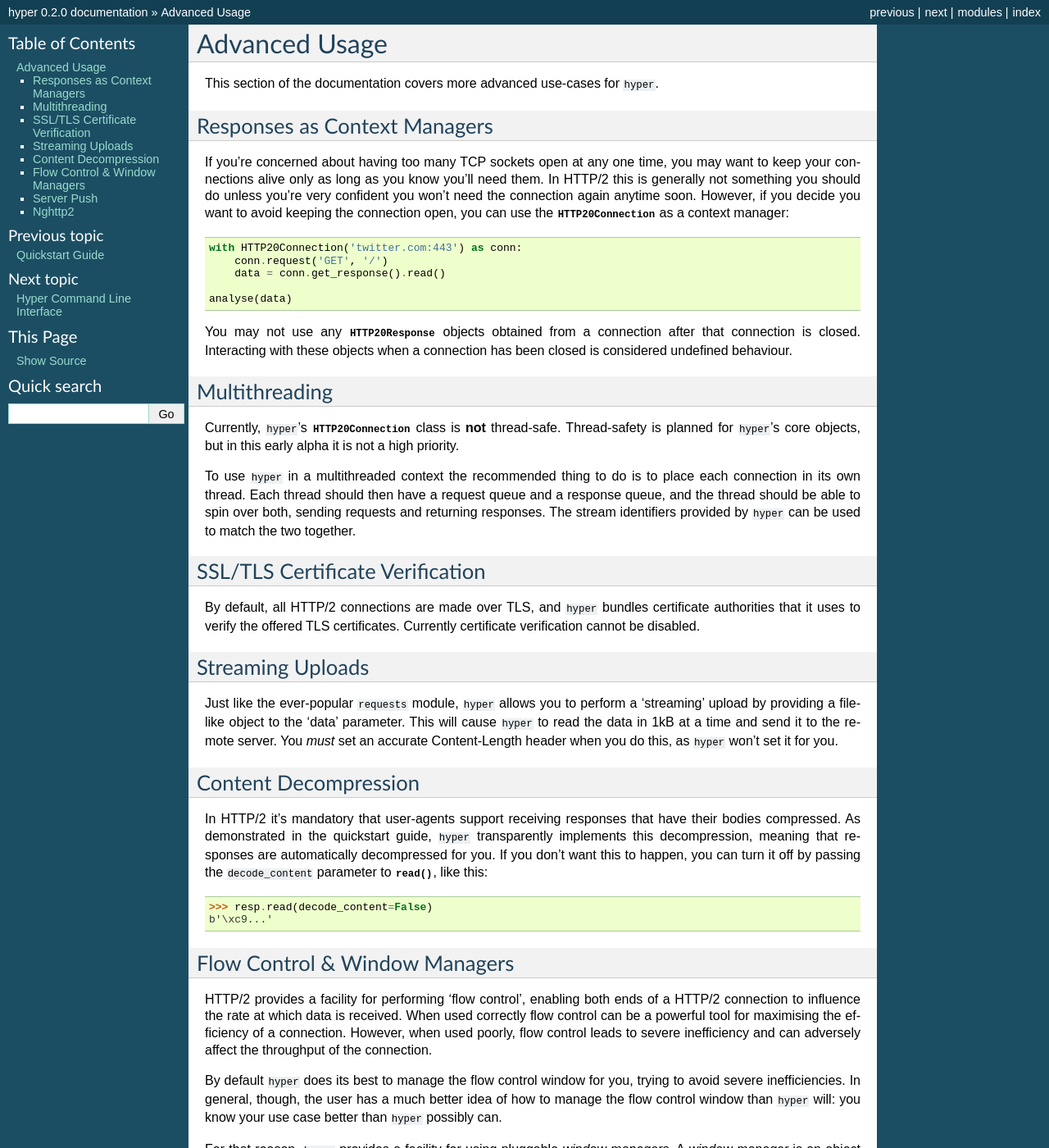
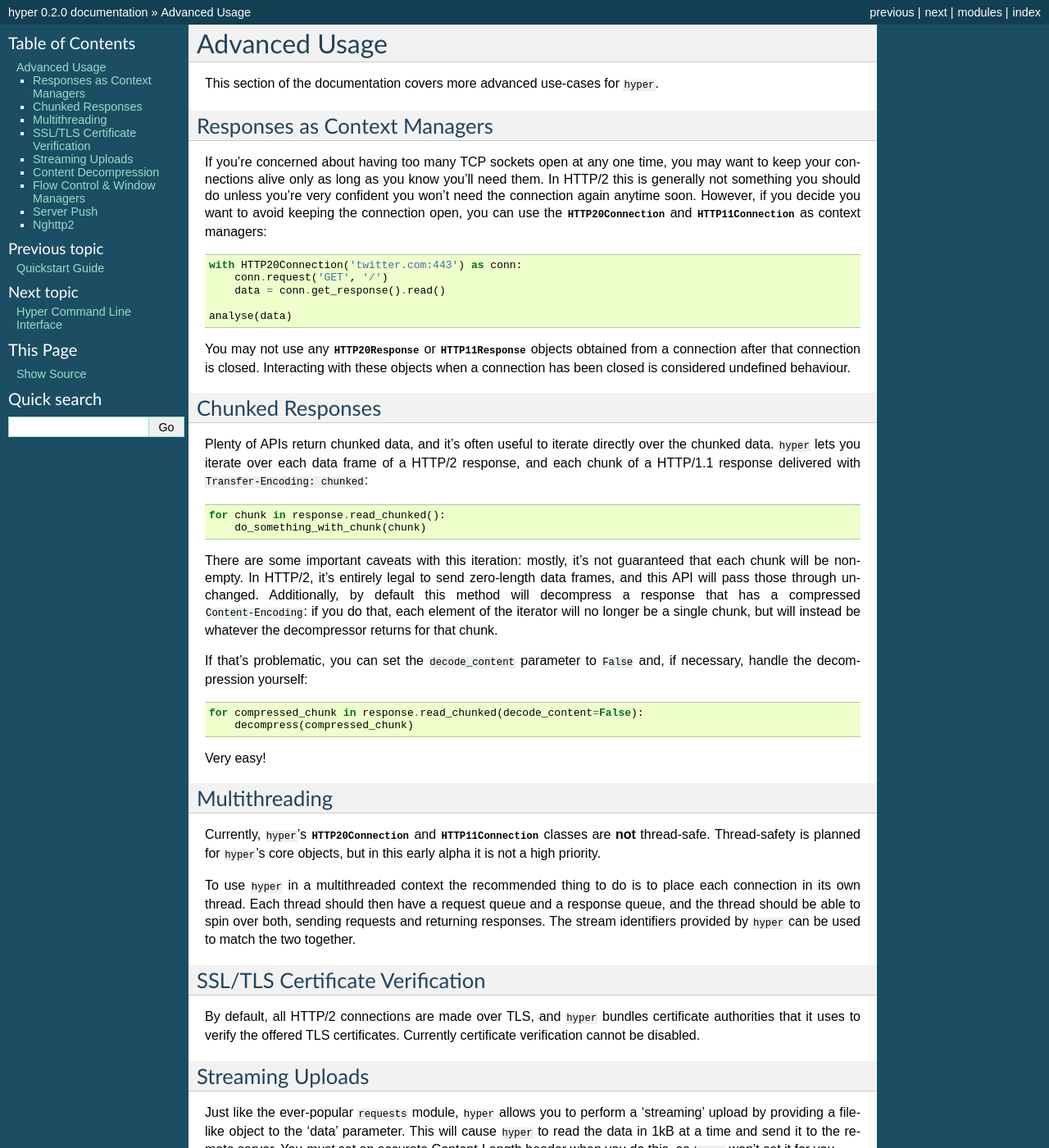
Before and after one commit to python-hyper/hyper, a Sphinx documentation site: the page built from docs/source/advanced.rst, in a window 1280 px wide and 1400 px high. Shown: the whole window at 82% size. Built offline with Sphinx 7.4.7, drawn with Linux system fonts in a browser that asks for light colours.

Commit message:
Document HTTP/1.1 API.

```diff
--- a/docs/source/advanced.rst
+++ b/docs/source/advanced.rst
@@ -13,7 +13,8 @@ may want to keep your connections alive only as long as you know you'll need
 them. In HTTP/2 this is generally not something you should do unless you're
 very confident you won't need the connection again anytime soon. However, if
 you decide you want to avoid keeping the connection open, you can use the
-:class:`HTTP20Connection <hyper.HTTP20Connection>` as a context manager::
+:class:`HTTP20Connection <hyper.HTTP20Connection>` and
+:class:`HTTP11Connection <hyper.HTTP11Connection>` as context managers::
 
     with HTTP20Connection('twitter.com:443') as conn:
         conn.request('GET', '/')
@@ -21,17 +22,45 @@ you decide you want to avoid keeping the connection open, you can use the
 
     analyse(data)
 
-You may not use any :class:`HTTP20Response <hyper.HTTP20Response>` objects
-obtained from a connection after that connection is closed. Interacting with
-these objects when a connection has been closed is considered undefined
-behaviour.
+You may not use any :class:`HTTP20Response <hyper.HTTP20Response>` or
+:class:`HTTP11Response <hyper.HTTP11Response>` objects obtained from a
+connection after that connection is closed. Interacting with these objects when
+a connection has been closed is considered undefined behaviour.
+
+Chunked Responses
+-----------------
+
+Plenty of APIs return chunked data, and it's often useful to iterate directly
+over the chunked data. ``hyper`` lets you iterate over each data frame of a
+HTTP/2 response, and each chunk of a HTTP/1.1 response delivered with
+``Transfer-Encoding: chunked``::
+
+    for chunk in response.read_chunked():
+        do_something_with_chunk(chunk)
+
+There are some important caveats with this iteration: mostly, it's not
+guaranteed that each chunk will be non-empty. In HTTP/2, it's entirely legal to
+send zero-length data frames, and this API will pass those through unchanged.
+Additionally, by default this method will decompress a response that has a
+compressed ``Content-Encoding``: if you do that, each element of the iterator
+will no longer be a single chunk, but will instead be whatever the decompressor
+returns for that chunk.
+
+If that's problematic, you can set the ``decode_content`` parameter to
+``False`` and, if necessary, handle the decompression yourself::
+
+    for compressed_chunk in response.read_chunked(decode_content=False):
+        decompress(compressed_chunk)
+
+Very easy!
 
 Multithreading
 --------------
 
-Currently, ``hyper``'s :class:`HTTP20Connection <hyper.HTTP20Connection>` class
-is **not** thread-safe. Thread-safety is planned for ``hyper``'s core objects,
-but in this early alpha it is not a high priority.
+Currently, ``hyper``'s :class:`HTTP20Connection <hyper.HTTP20Connection>` and
+:class:`HTTP11Connection <hyper.HTTP11Connection>` classes are **not**
+thread-safe. Thread-safety is planned for ``hyper``'s core objects, but in this
+early alpha it is not a high priority.
 
 To use ``hyper`` in a multithreaded context the recommended thing to do is to
 place each connection in its own thread. Each thread should then have a request
--- a/docs/source/api.rst
+++ b/docs/source/api.rst
@@ -17,6 +17,12 @@ Primary HTTP/2 Interface
    :inherited-members:
 
 .. autoclass:: hyper.HTTP20Push
+   :inherited-members:
+
+.. autoclass:: hyper.HTTP11Connection
+   :inherited-members:
+
+.. autoclass:: hyper.HTTP11Response
    :inherited-members:
 
 Headers
--- a/docs/source/index.rst
+++ b/docs/source/index.rst
@@ -26,7 +26,8 @@ Simple. ``hyper`` is written in 100% pure Python, which means no C extensions.
 For recent versions of Python (3.4 and onward, and 2.7.9 and onward) it's
 entirely self-contained with no external dependencies.
 
-``hyper`` supports Python 3.4 and Python 2.7.9.
+``hyper`` supports Python 3.4 and Python 2.7.9, and can speak HTTP/2 and
+HTTP/1.1.
 
 Caveat Emptor!
 --------------
```
Also changed, not shown: docs/source/quickstart.rst (+41 -4 lines).
